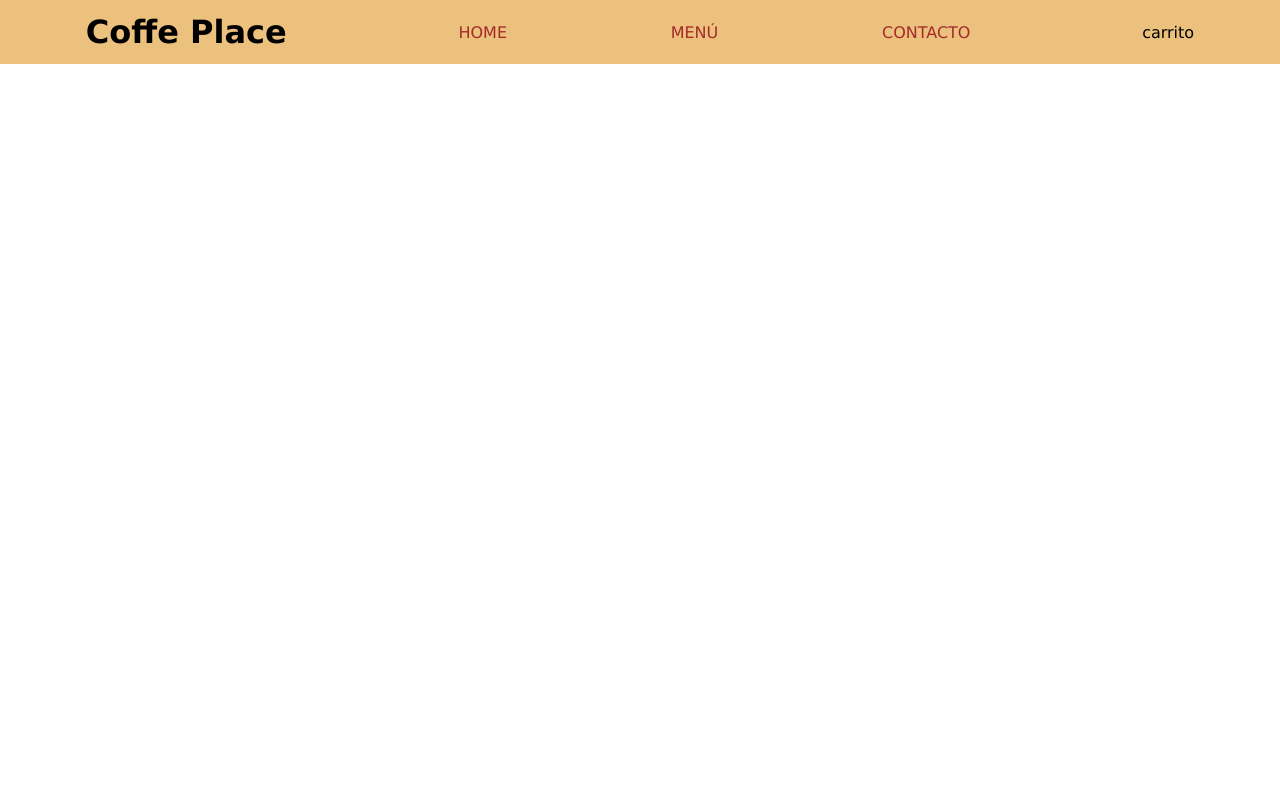
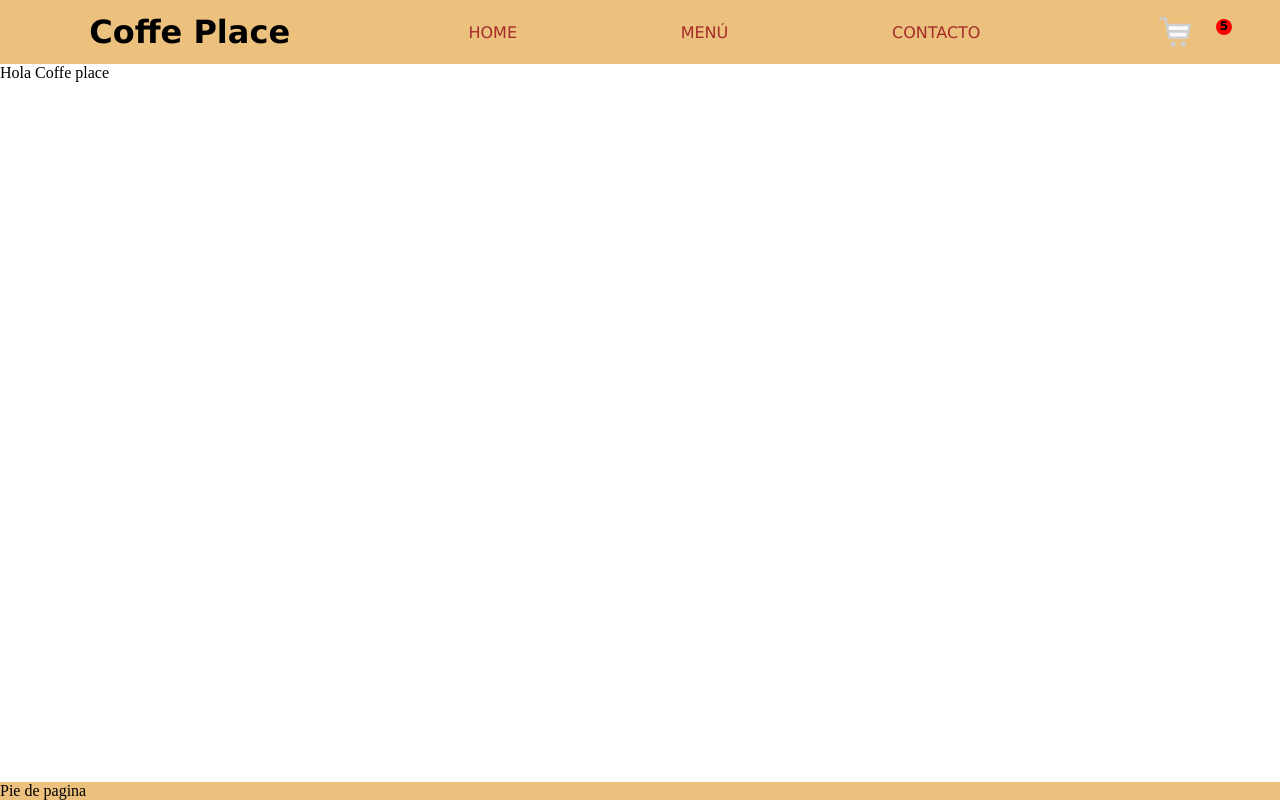
Before and after one commit to JeresieTorres/coffe-place, a React (Create React App) app: page / in a window 1280 px wide. Built offline with nearby package versions, Linux system fonts and the light colour scheme; the HTML template or start-up script is replaced by a standard one.

Commit message:
cart y itemlist creados

```diff
--- a/src/App.jsx
+++ b/src/App.jsx
@@ -1,10 +1,14 @@
 import './App.css';
+import ItemListContainer from './components/ItemListContainer/ItemListContainer';
 import NavBar from './components/NavBar/NavBar';
+import Footer from './components/Footer/Footer';
 
 function App() {
   return (
     <>
     <NavBar/>
+    <ItemListContainer greeting="Coffe place"/>
+    <Footer/>
     </>
   );
 }
--- /dev/null
+++ b/src/components/CartWidget/CartWidget.css
@@ -0,0 +1,19 @@
+.cart{
+    height: 2rem ;
+    width: 2rem;
+    position: relative;
+}
+
+.cantidad{
+    height: 1rem;
+    width: 1rem;
+    color: black;
+    text-align: center;
+    font-size: .75rem;
+    font-weight: bold;
+    background-color: red;
+    border-radius: 50%;
+    position: absolute;
+    top: 1.2rem;
+    right: 3rem;
+}
--- /dev/null
+++ b/src/components/CartWidget/CartWidget.js
@@ -0,0 +1,13 @@
+import "./CartWidget.css"
+import cart from '../../Icono/cart.svg'
+
+const CartWidget = () => {
+    return (
+        <>
+        <img className='cart' src= {cart} />
+        <span className="cantidad">5</span>
+        </>
+    );
+}
+
+export default CartWidget;
--- /dev/null
+++ b/src/components/Footer/Footer.css
@@ -0,0 +1,7 @@
+footer{
+    color: black;
+    background-color:  rgb(236, 192, 125);
+    position: absolute;
+    bottom: 0;
+    width: 100%;
+}
--- /dev/null
+++ b/src/components/Footer/Footer.js
@@ -0,0 +1,13 @@
+import './Footer.css'
+
+const footer = () => {
+    return(
+        <>
+        <footer>
+            Pie de pagina
+        </footer>
+        </>
+    );
+}
+
+export default footer;
--- /dev/null
+++ b/src/components/ItemListContainer/ItemListContainer.js
@@ -0,0 +1,9 @@
+const ItemListContainer = (props) => {
+    return (
+        <p>
+            Hola {props.greeting}
+        </p>
+    );
+}
+
+export default ItemListContainer;
--- a/src/components/NavBar/NavBar.js
+++ b/src/components/NavBar/NavBar.js
@@ -1,4 +1,5 @@
 import "./NavBar.css"
+import CartWidget from "../CartWidget/CartWidget"
 
 function NavBar() {
   return (
@@ -8,15 +9,12 @@ function NavBar() {
 
       <nav>
           <a href='#' className="estilosDeNav">HOME</a>
-
           <a href='#'className="estilosDeNav">MENÚ</a>
-
           <a href='#' className="estilosDeNav">CONTACTO</a>
       </nav>
 
-      <div>
-        carrito
-      </div>
+      <CartWidget/>
+
 
     </header>
   );
```
Also changed, not shown: src/Icono/cart.svg (added).
